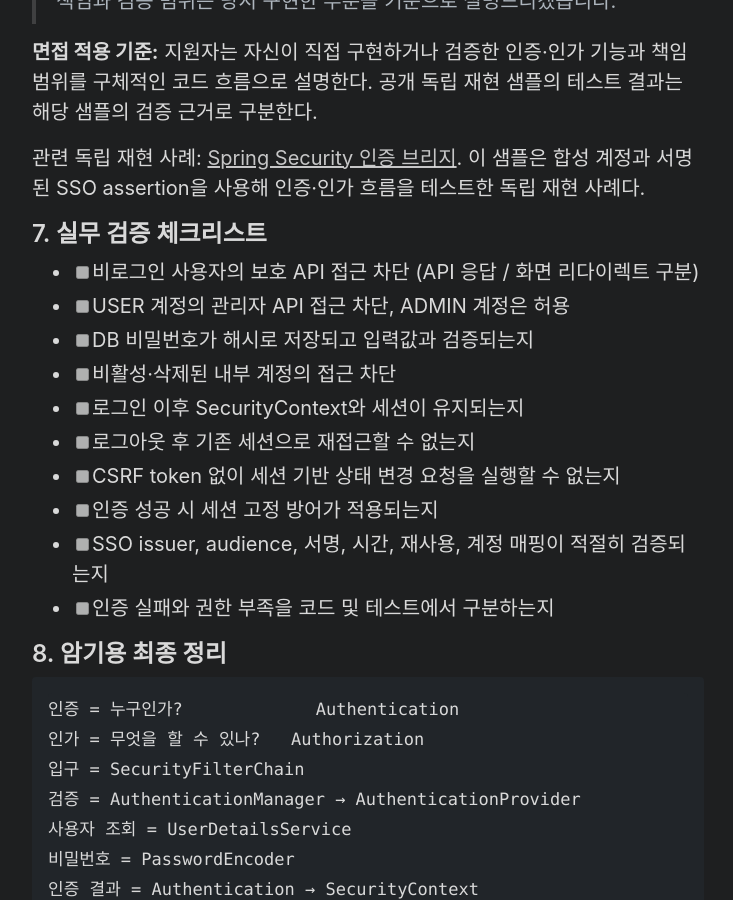
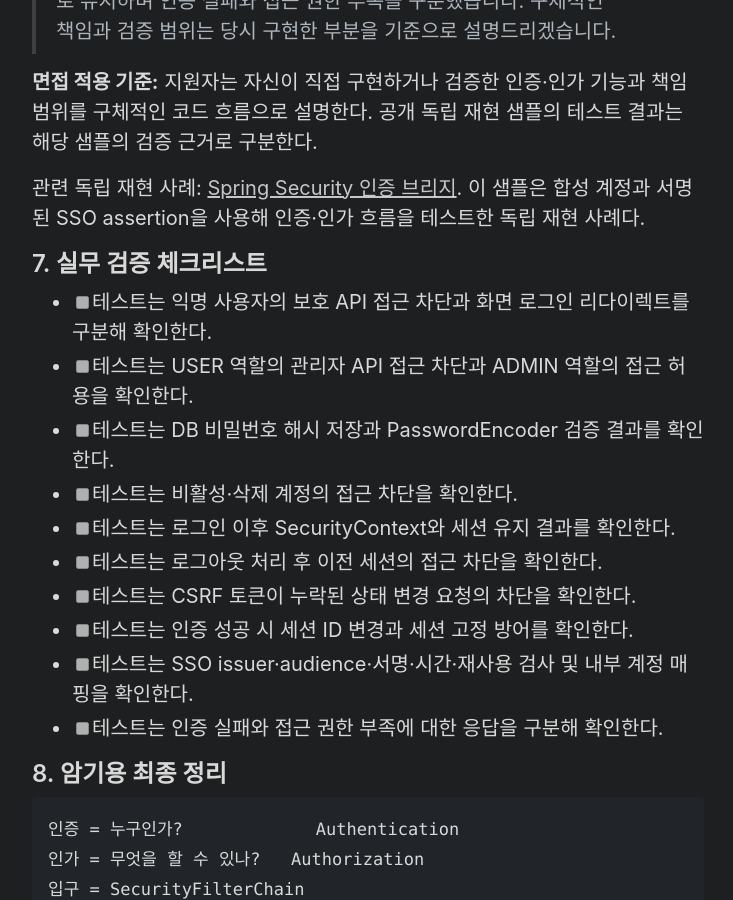
Before and after one commit to son1004007/son1004007.github.io, a Jekyll site: the page built from _posts/2026-10-09-spring-security-authentication-authorization-interview-guide.md, in a window 1280 px wide and 900 px high, scrolled down 6784 px. Shown: the whole window, without its empty margins (272-1005 px from the left). Built offline with Jekyll 4.4.1, drawn with Linux system fonts in a browser that asks for light colours; some of the changed text lies outside the part shown.

Commit message:
docs: clarify actor-oriented Spring Security access and verification wording

```diff
--- a/_posts/2026-10-09-spring-security-authentication-authorization-interview-guide.md
+++ b/_posts/2026-10-09-spring-security-authentication-authorization-interview-guide.md
@@ -61,7 +61,7 @@
 | 접근 경로 분리 | `SecurityFilterChain`, `requestMatchers` | 공개·인증 필요·관리자 전용 경로 |
 | ID/PW 로그인 | `AuthenticationManager`, `DaoAuthenticationProvider`, `UserDetailsService` | 계정 존재·비활성·비밀번호 검증 |
 | 비밀번호 관리 | `PasswordEncoder` (예: BCrypt) | 비밀번호 해시 저장, `matches`로 검증 |
-| 인가 | `hasRole`, `hasAuthority`, `@PreAuthorize` | URL뿐 아니라 중요한 Service 동작도 보호 |
+| 인가 | `hasRole`, `hasAuthority`, `@PreAuthorize` | Spring Security가 URL과 Service 메서드의 권한을 검사 |
 | 세션 관리 | `SecurityContextRepository`, `HttpSession` | 인증 컨텍스트 저장, 세션 고정 공격 방어 |
 | 로그아웃 | logout 처리, 세션 무효화 | 기존 세션의 재사용 차단 |
 | CSRF 방어 | `CsrfFilter`, CSRF token | 세션 쿠키 기반 상태 변경 요청 |
@@ -103,7 +103,7 @@
 - `permitAll()`: 로그인 페이지 등 익명 접근 허용.
 - `authenticated()`: 로그인한 사용자만 접근 허용.
 - `hasRole("ADMIN")`: 기본 설정에서 `ROLE_ADMIN` 권한을 검사한다. `hasAuthority("ADMIN")`은 `ADMIN` 권한 문자열을 그대로 검사한다.
-- `anyRequest().authenticated()`: 앞의 규칙에 없는 경로의 기본 접근 정책.
+- `anyRequest().authenticated()`: Spring Security가 나머지 모든 경로에 사용자 인증을 요구한다.
 - `@PreAuthorize("hasRole('ADMIN')")`: Service 메서드 수준에서도 권한 검사 가능. 메서드 보안 활성화와 프록시 적용 조건에 주의한다.
 - **예시의 범위:** 이 설정은 HTTP 경로별 접근 정책과 폼 로그인·로그아웃을 보여준다. 실제 서비스는 사용자 조회용 UserDetailsService와 계정 저장소를 함께 구성한다.
 
@@ -172,16 +172,16 @@
 
 ## 7. 실무 검증 체크리스트
 
-- [ ] 비로그인 사용자의 보호 API 접근 차단 (API 응답 / 화면 리다이렉트 구분)
-- [ ] USER 계정의 관리자 API 접근 차단, ADMIN 계정은 허용
-- [ ] DB 비밀번호가 해시로 저장되고 입력값과 검증되는지
-- [ ] 비활성·삭제된 내부 계정의 접근 차단
-- [ ] 로그인 이후 SecurityContext와 세션이 유지되는지
-- [ ] 로그아웃 후 기존 세션으로 재접근할 수 없는지
-- [ ] CSRF token 없이 세션 기반 상태 변경 요청을 실행할 수 없는지
-- [ ] 인증 성공 시 세션 고정 방어가 적용되는지
-- [ ] SSO issuer, audience, 서명, 시간, 재사용, 계정 매핑이 적절히 검증되는지
-- [ ] 인증 실패와 권한 부족을 코드 및 테스트에서 구분하는지
+- [ ] 테스트는 익명 사용자의 보호 API 접근 차단과 화면 로그인 리다이렉트를 구분해 확인한다.
+- [ ] 테스트는 USER 역할의 관리자 API 접근 차단과 ADMIN 역할의 접근 허용을 확인한다.
+- [ ] 테스트는 DB 비밀번호 해시 저장과 PasswordEncoder 검증 결과를 확인한다.
+- [ ] 테스트는 비활성·삭제 계정의 접근 차단을 확인한다.
+- [ ] 테스트는 로그인 이후 SecurityContext와 세션 유지 결과를 확인한다.
+- [ ] 테스트는 로그아웃 처리 후 이전 세션의 접근 차단을 확인한다.
+- [ ] 테스트는 CSRF 토큰이 누락된 상태 변경 요청의 차단을 확인한다.
+- [ ] 테스트는 인증 성공 시 세션 ID 변경과 세션 고정 방어를 확인한다.
+- [ ] 테스트는 SSO issuer·audience·서명·시간·재사용 검사 및 내부 계정 매핑을 확인한다.
+- [ ] 테스트는 인증 실패와 접근 권한 부족에 대한 응답을 구분해 확인한다.
 
 ## 8. 암기용 최종 정리
 
```
